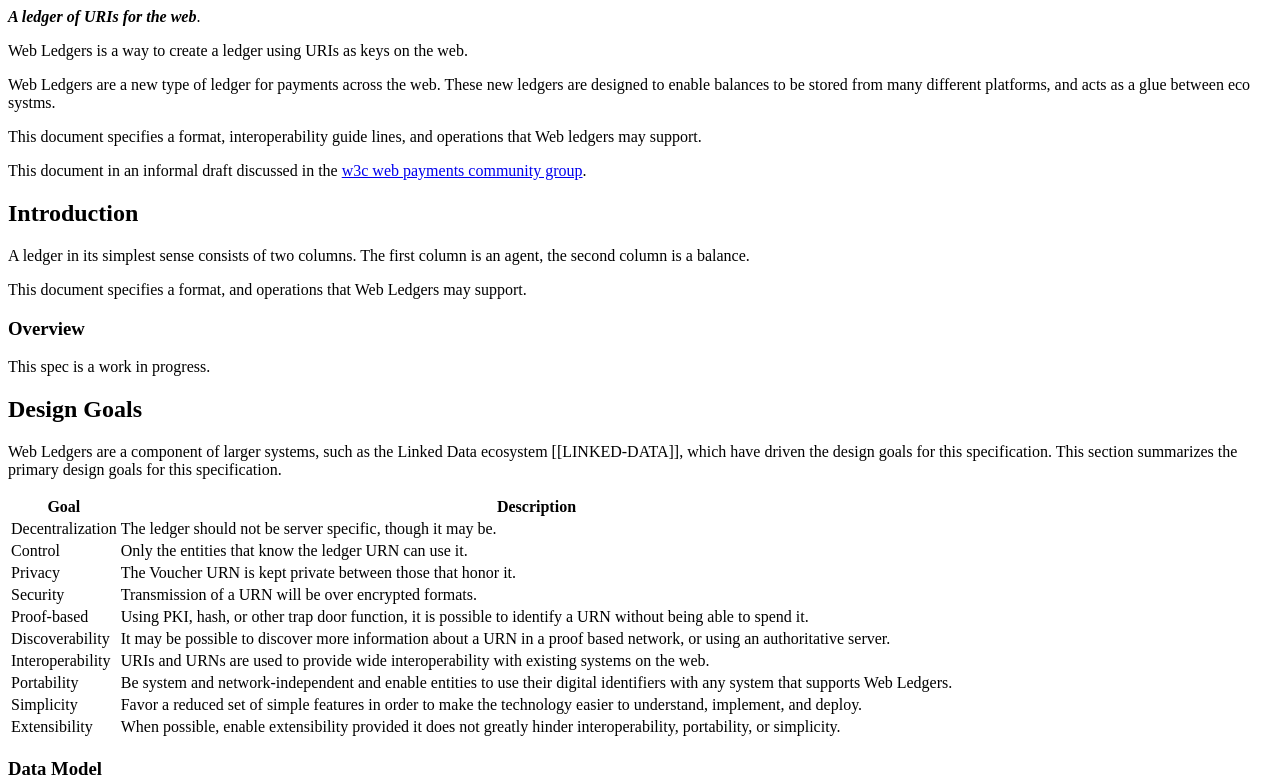
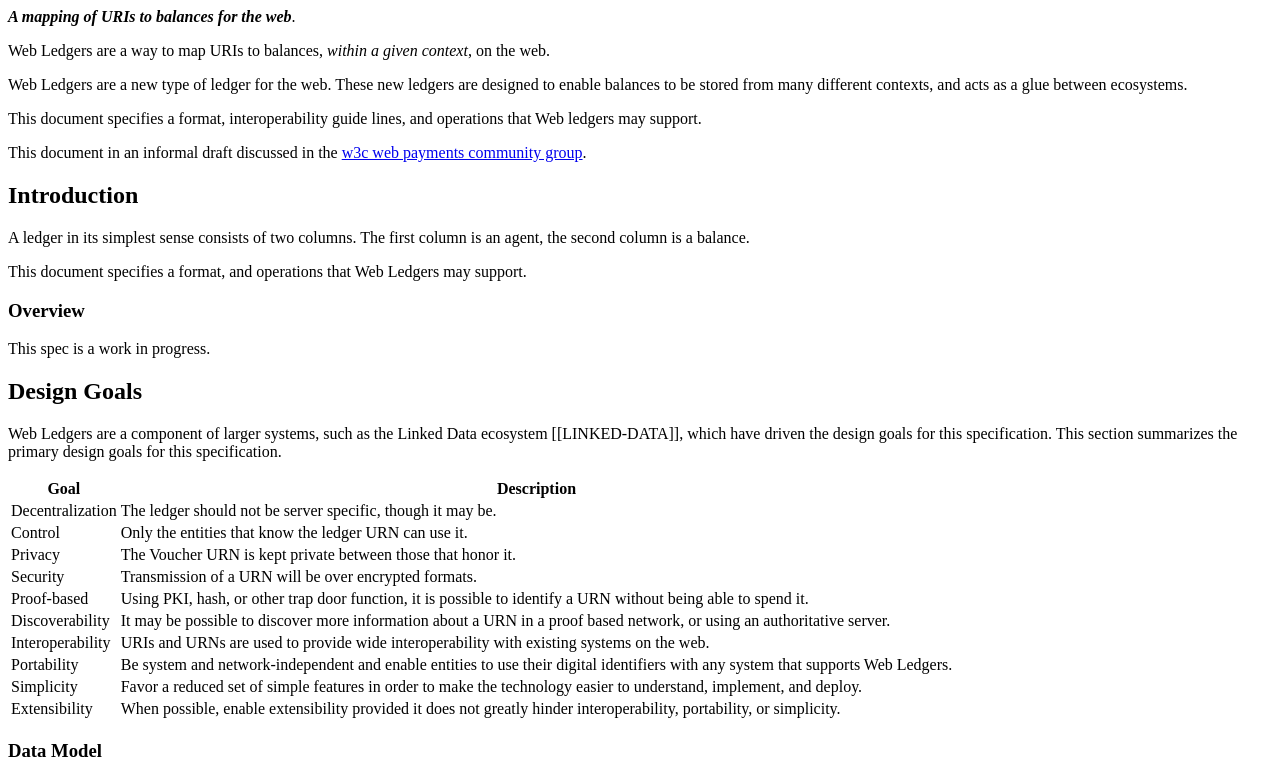
Before and after one commit to solidpayorg/webledgers, a website: page index.html in a window 1280 px wide. Shown: the top 783 px of the page. Drawn offline with Linux system fonts and the light colour scheme.

Commit message:
improve abstract

```diff
--- a/index.html
+++ b/index.html
@@ -51,13 +51,13 @@
 
 <body>
   <section id='abstract'>
-    <i><b>A ledger of URIs for the web</b></i>.
+    <i><b>A mapping of URIs to balances for the web</b></i>.
     <p>
-      Web Ledgers is a way to create a ledger using URIs as keys on the web.
+      Web Ledgers are a way to map URIs to balances, <i>within a given context</i>, on the web.
 
       <p>
-        Web Ledgers are a new type of ledger for payments across the web. These new ledgers are
-        designed to enable balances to be stored from many different platforms, and acts as a glue between eco systms.
+        Web Ledgers are a new type of ledger for the web. These new ledgers are
+        designed to enable balances to be stored from many different contexts, and acts as a glue between ecosystems.
       </p>
       <p>
         This document specifies a format, interoperability guide lines, and operations that Web ledgers may support.
```
